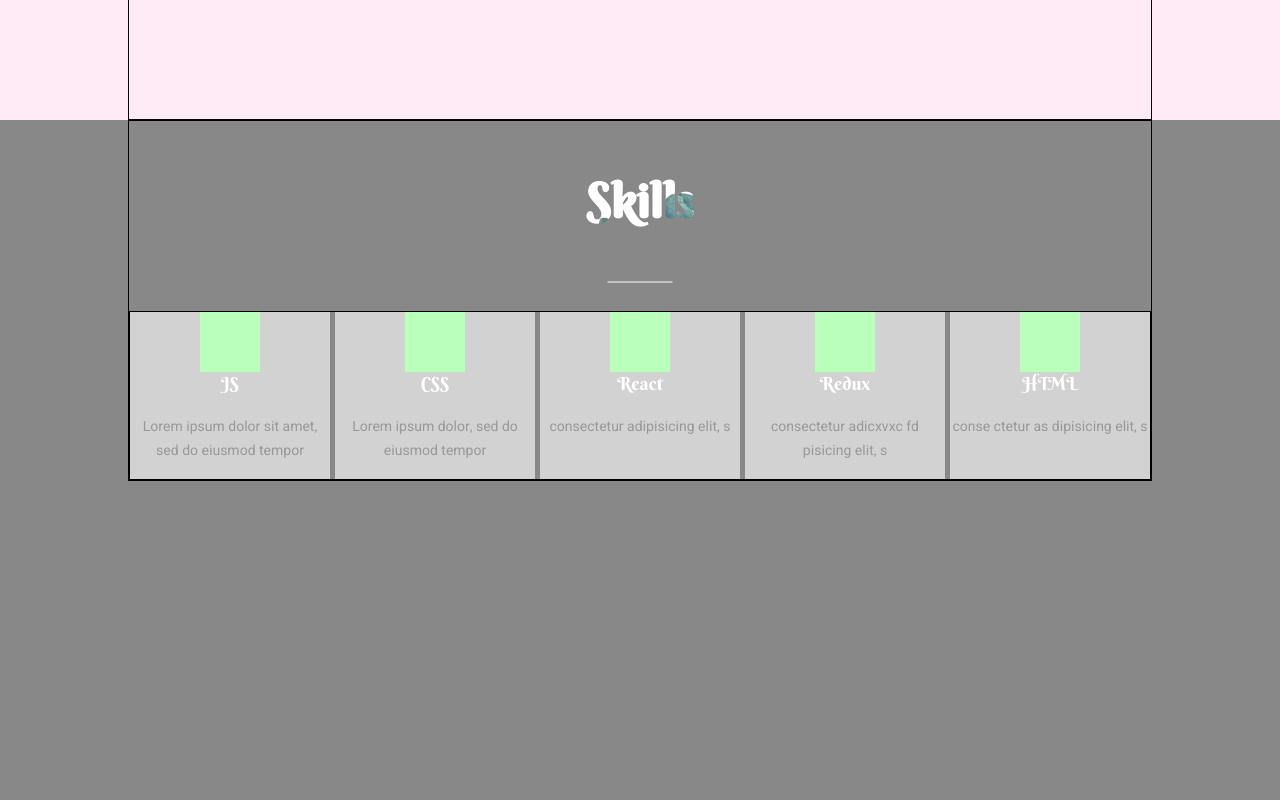
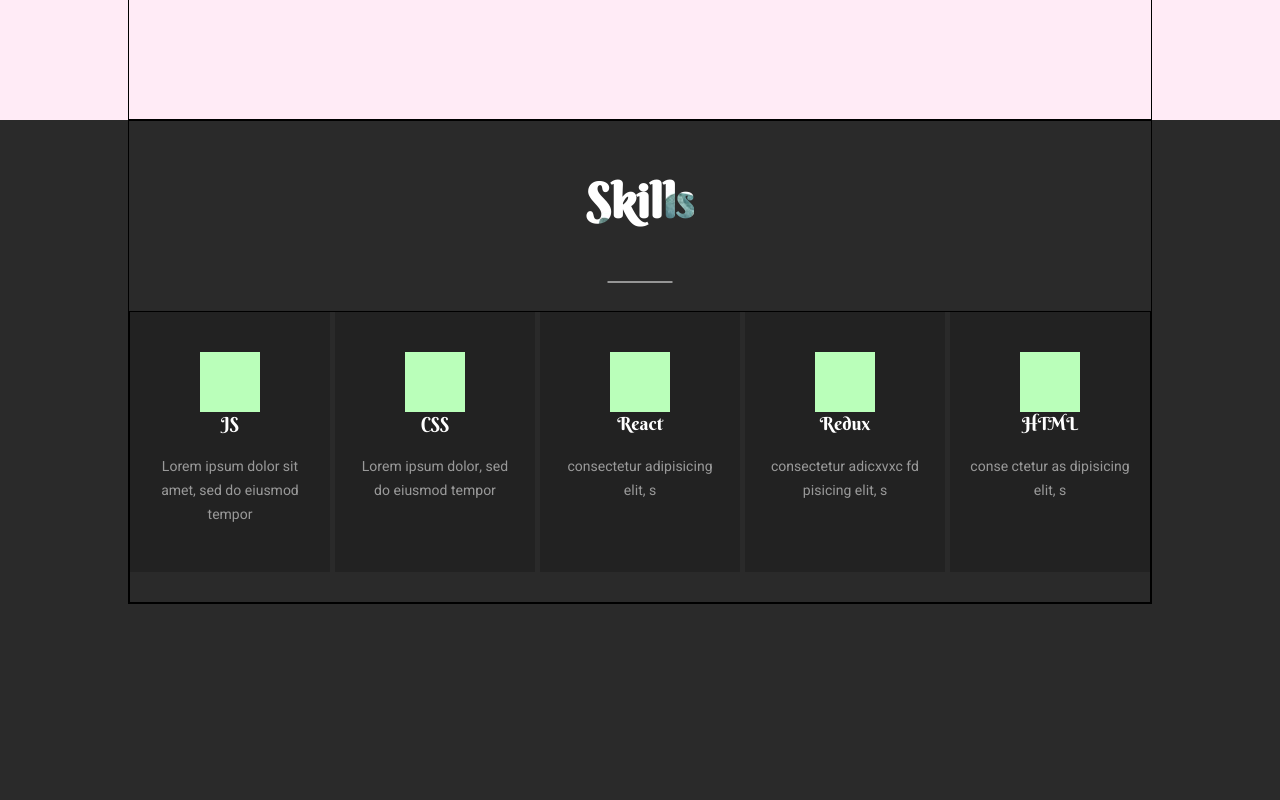
Before and after one commit to vetero4ok/myportfolio, a React (Create React App) app: page / in a window 1280 px wide. Shown: the part 760-1560 px from the top of the page. Built offline with nearby package versions, Linux system fonts and the light colour scheme.

Commit message:
skill changes

```diff
--- a/src/skills/Skills.module.css
+++ b/src/skills/Skills.module.css
@@ -1,7 +1,6 @@
 .skillsBlock {
     min-height: 100vh;
-    background: #888;
-
+    background-color: #2a2a2a;
 }
 
 .skillsContainer {
--- a/src/skills/skil/Skill.js
+++ b/src/skills/skil/Skill.js
@@ -5,8 +5,10 @@ export function Skill(props) {
     return (
         <div className={s.skill}>
             <div className={s.icon}> </div>
-            <h3 className={s.skillTitle}>{props.title}</h3>
-            <div className={s.description}><p>{props.description}</p></div>
+            <div>
+                <h3 className={s.skillTitle}>{props.title}</h3>
+                <p className={s.description}>{props.description}</p>
+            </div>
         </div>
     );
 
--- a/src/skills/skil/Skill.module.css
+++ b/src/skills/skil/Skill.module.css
@@ -1,10 +1,12 @@
 .skill {
     width: 200px;
-    background-color: #d2d2d2;
     display: flex;
     flex-direction: column;
     align-items: center;
     text-align: center;
+    margin-bottom: 30px;
+    padding: 40px 20px 30px;
+    background: #222;
 }
 
 .icon {
@@ -13,13 +15,16 @@
     background-color: #baffba;
 }
 
-.skillTitle{
+
+
+.skillTitle {
     font-size: 18px;
     color: #fff;
     display: block;
     margin-bottom: 20px;
     font-weight: 300;
 }
+
 .description {
 
 }
```
